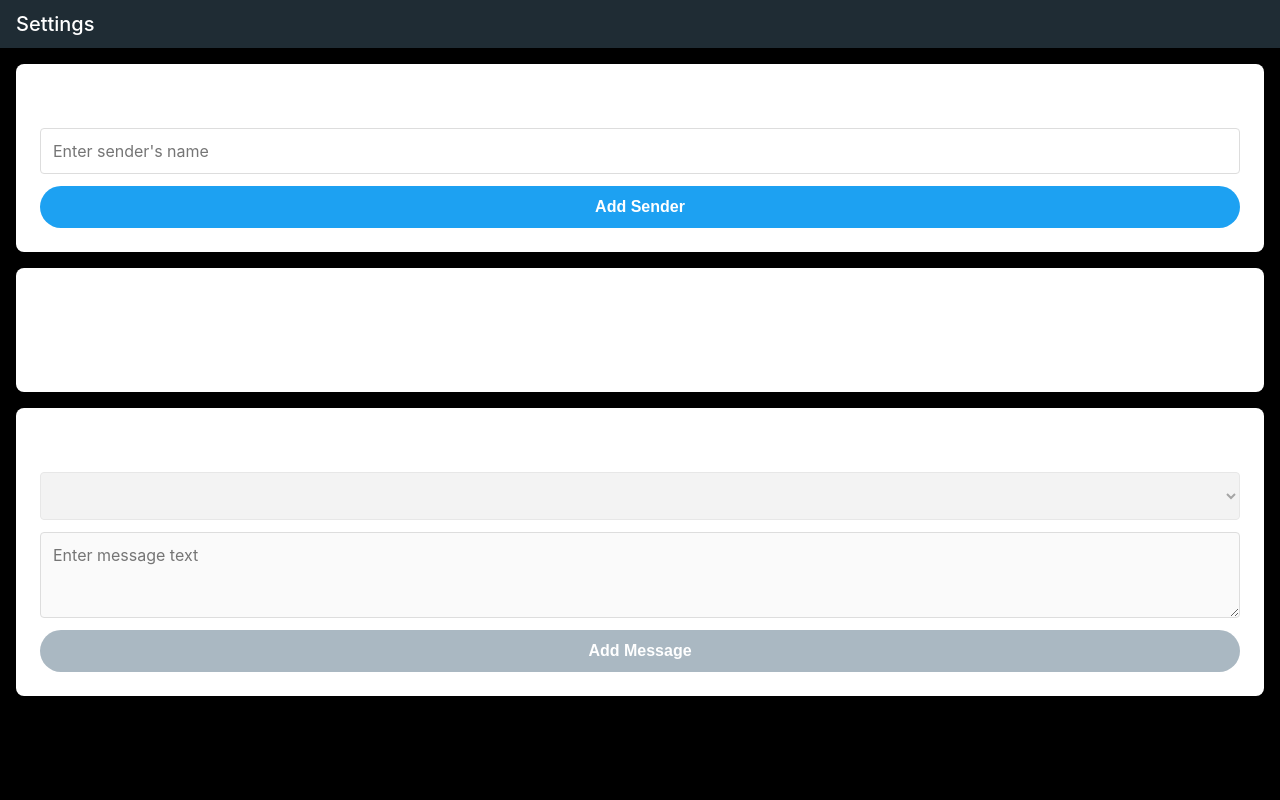
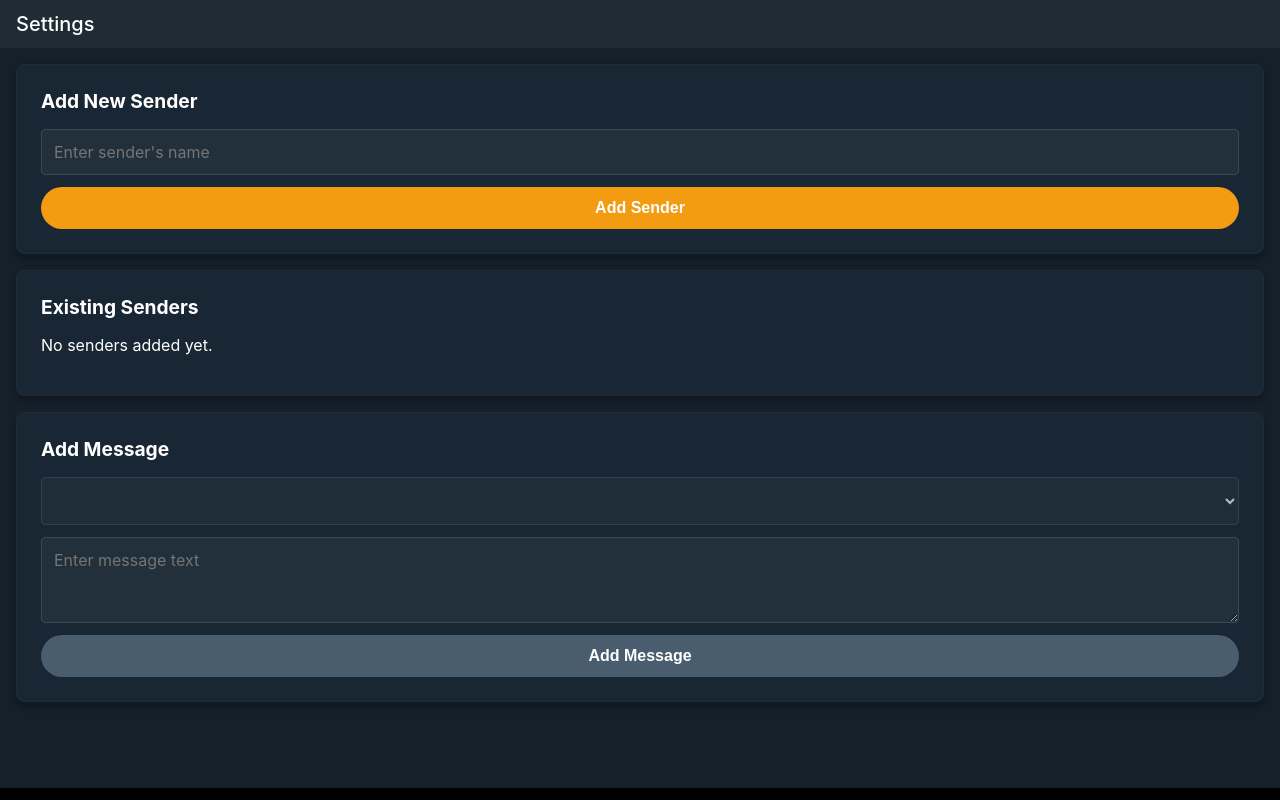
Before and after one commit to VictorPaulArony/sms-simulator, a React (Vite) app: page /settings in a window 1280 px wide. Built offline with nearby package versions, Linux system fonts and the light colour scheme.

Commit message:
style: update SettingsPage styles for improved dark theme consistency and readability

```diff
--- a/src/pages/SettingsPage.css
+++ b/src/pages/SettingsPage.css
@@ -1,19 +1,24 @@
 .settings-page {
   padding: 1rem;
+  background-color: #15202b; /* Dark background similar to overall app */
+  color: #fff; /* White text for readability */
+  min-height: calc(100vh - 60px); /* Adjust height for header */
 }
 
 .card {
-  background-color: #fff;
+  background-color: #192734; /* Slightly lighter dark background for cards */
   border-radius: 8px;
   padding: 1.5rem;
   margin-bottom: 1rem;
-  box-shadow: 0 1px 3px rgba(0, 0, 0, 0.12), 0 1px 2px rgba(0, 0, 0, 0.24);
+  box-shadow: 0 4px 8px rgba(0, 0, 0, 0.3); /* Darker shadow */
+  border: 1px solid #1f2c34; /* Border similar to conversation items */
 }
 
 .card h2 {
   margin-top: 0;
   margin-bottom: 1rem;
   font-size: 1.2rem;
+  color: #fff; /* White heading text */
 }
 
 .card form {
@@ -22,19 +27,25 @@
   gap: 0.75rem;
 }
 
+.card label {
+  color: #8899a6; /* Lighter gray for labels */
+}
+
 .card input[type="text"],
 .card textarea,
 .card select {
   width: 100%;
   padding: 0.75rem;
-  border: 1px solid #ddd;
+  border: 1px solid #3a4a58; /* Darker border for inputs */
   border-radius: 4px;
   font-size: 1rem;
   font-family: inherit;
+  background-color: #22303c; /* Dark background for inputs */
+  color: #fff; /* White text in inputs */
 }
 
 .card button {
-  background-color: #1DA1F2;
+  background-color: #f39c12; /* Orange color similar to FAB */
   color: white;
   border: none;
   padding: 0.75rem 1rem;
@@ -46,11 +57,11 @@
 }
 
 .card button:hover {
-  background-color: #0c85d0;
+  background-color: #e08e0b; /* Darker orange on hover */
 }
 
 .card button:disabled {
-  background-color: #aab8c2;
+  background-color: #4a5d6e; /* Disabled color for dark theme */
   cursor: not-allowed;
 }
 
@@ -60,8 +71,9 @@
   margin: 0;
   max-height: 150px;
   overflow-y: auto;
-  border: 1px solid #eee;
+  border: 1px solid #1f2c34; /* Darker border */
   border-radius: 4px;
+  background-color: #22303c; /* Dark background for list */
 }
 
 .sender-item {
@@ -69,7 +81,7 @@
   justify-content: space-between;
   align-items: center;
   padding: 0.5rem 0.75rem;
-  border-bottom: 1px solid #eee;
+  border-bottom: 1px solid #1f2c34; /* Darker separator */
 }
 
 .sender-item:last-child {
@@ -79,7 +91,7 @@
 .sender-item span {
   flex-grow: 1;
   font-size: 1rem;
-  color: #1c1e21;
+  color: #fff; /* White text for sender names */
 }
 
 .delete-button {
@@ -92,3 +104,15 @@
 .delete-button:hover {
   background-color: #c01a4e;
 }
+
+.edit-button {
+  background-color: #1DA1F2; /* Blue for edit button, or similar to primary */
+  margin-right: 0.5rem;
+  padding: 0.4rem 0.8rem;
+  font-size: 0.8rem;
+  border-radius: 99px;
+}
+
+.edit-button:hover {
+  background-color: #0c85d0;
+}
```
